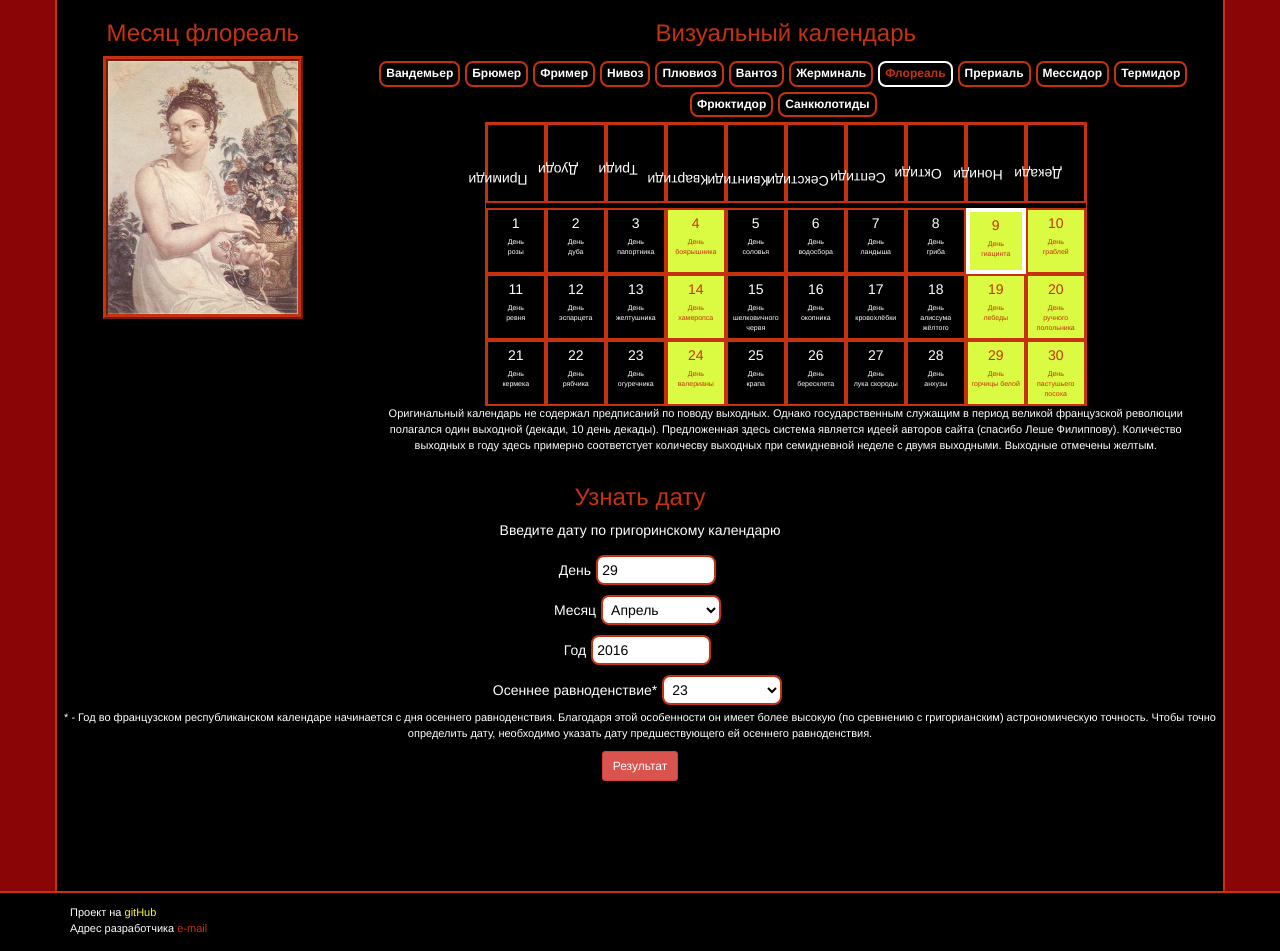
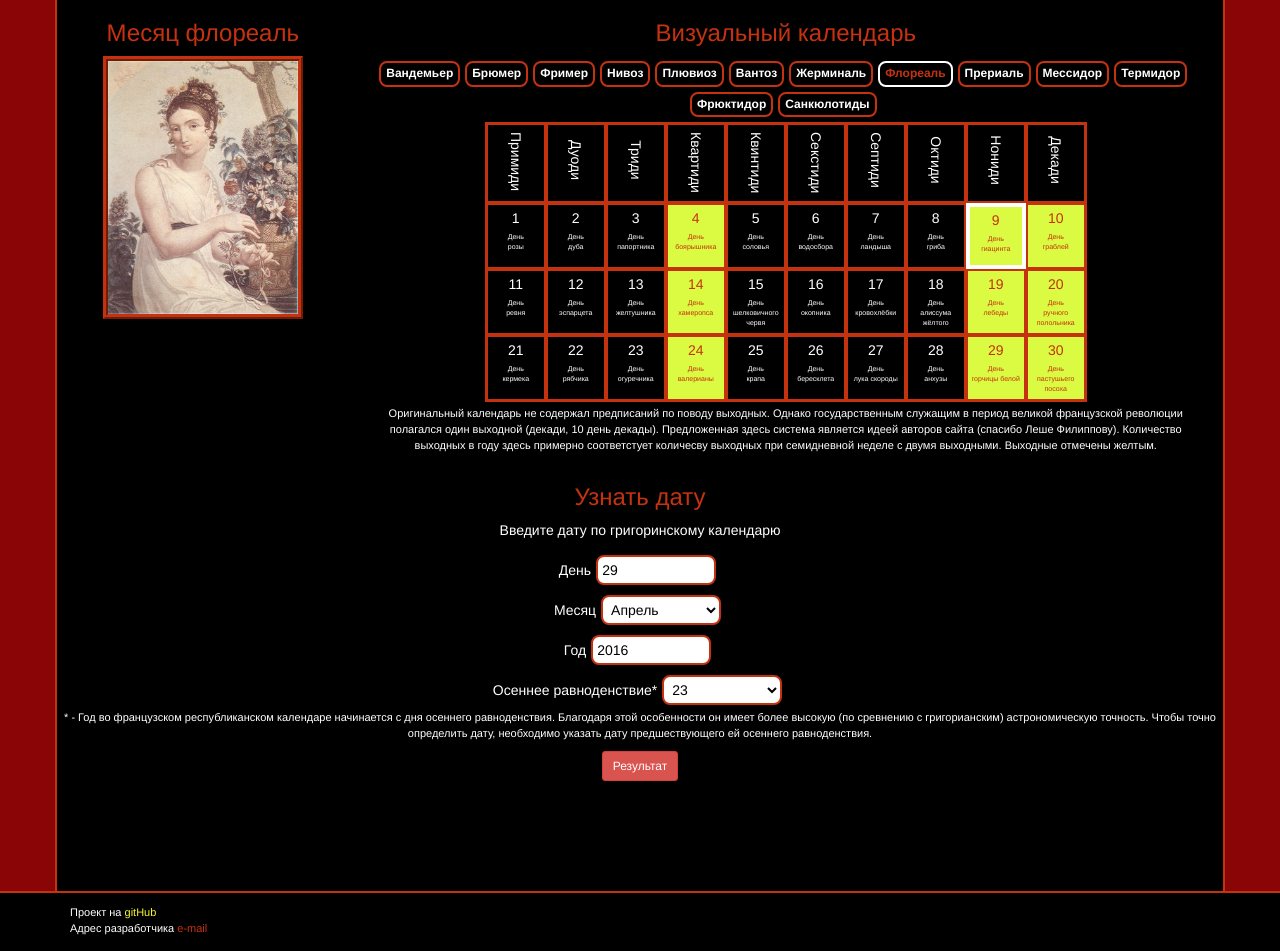
Before and after one commit to misty-morning/French-Republican-Calendar, a PHP site: page / in a window 1280 px wide. Shown: the part 200-1151 px from the top of the page. Run offline with PHP 8.4, Linux system fonts and the light colour scheme; style sheets or scripts are compiled from the project's sources.

Commit message:
experimental transform. less only

```diff
--- a/styles/params.less
+++ b/styles/params.less
@@ -21,5 +21,7 @@
 	    -moz-transform: rotate(90deg);
 	    -webkit-transform: rotate(90deg);
 	    -o-transform: rotate(90deg);
-	    writing-mode: tb-rl;
+	    -ms-transform: rotate(90deg);
+	    transform:	rotate(90deg);
+	    // writing-mode: tb-rl;
 }
```
